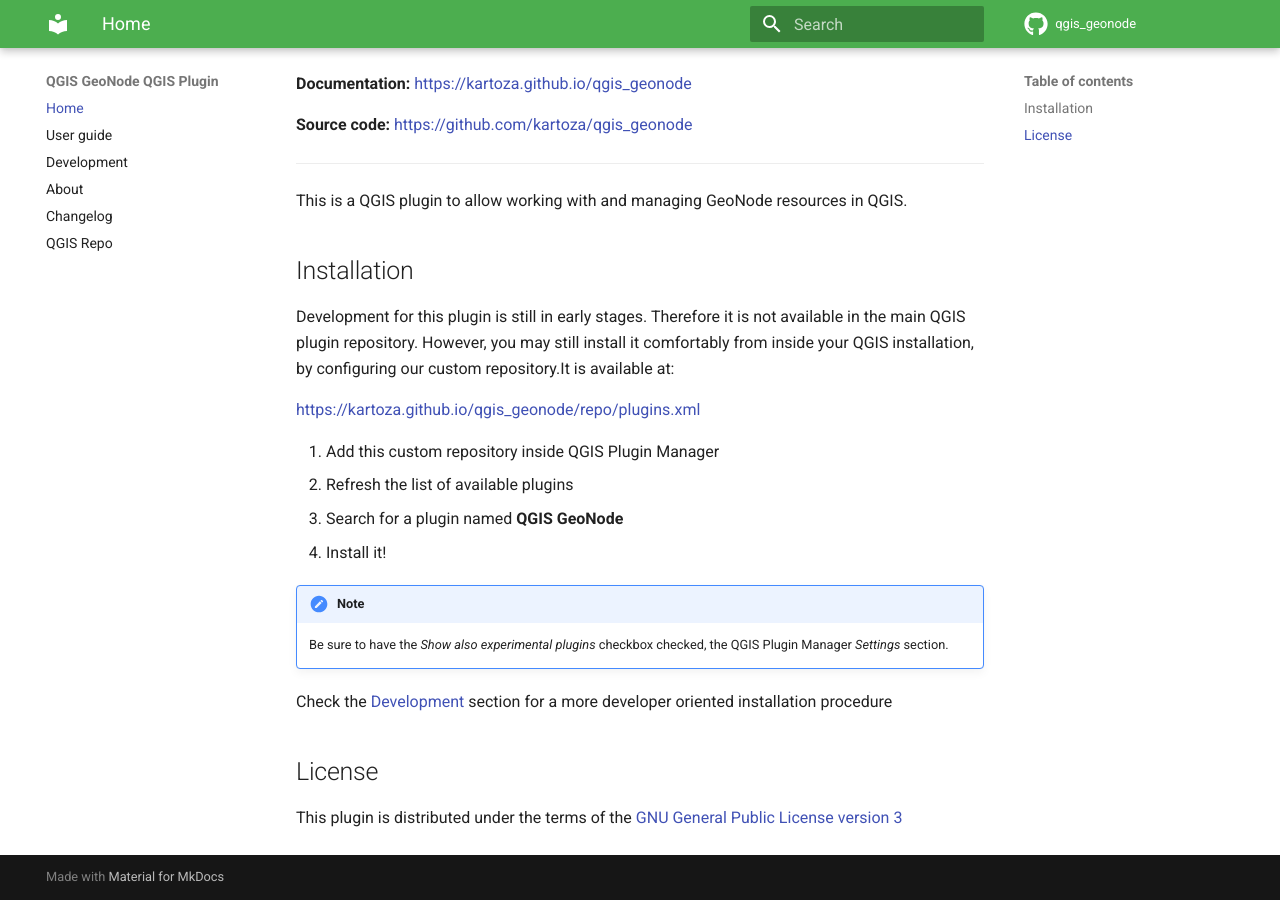
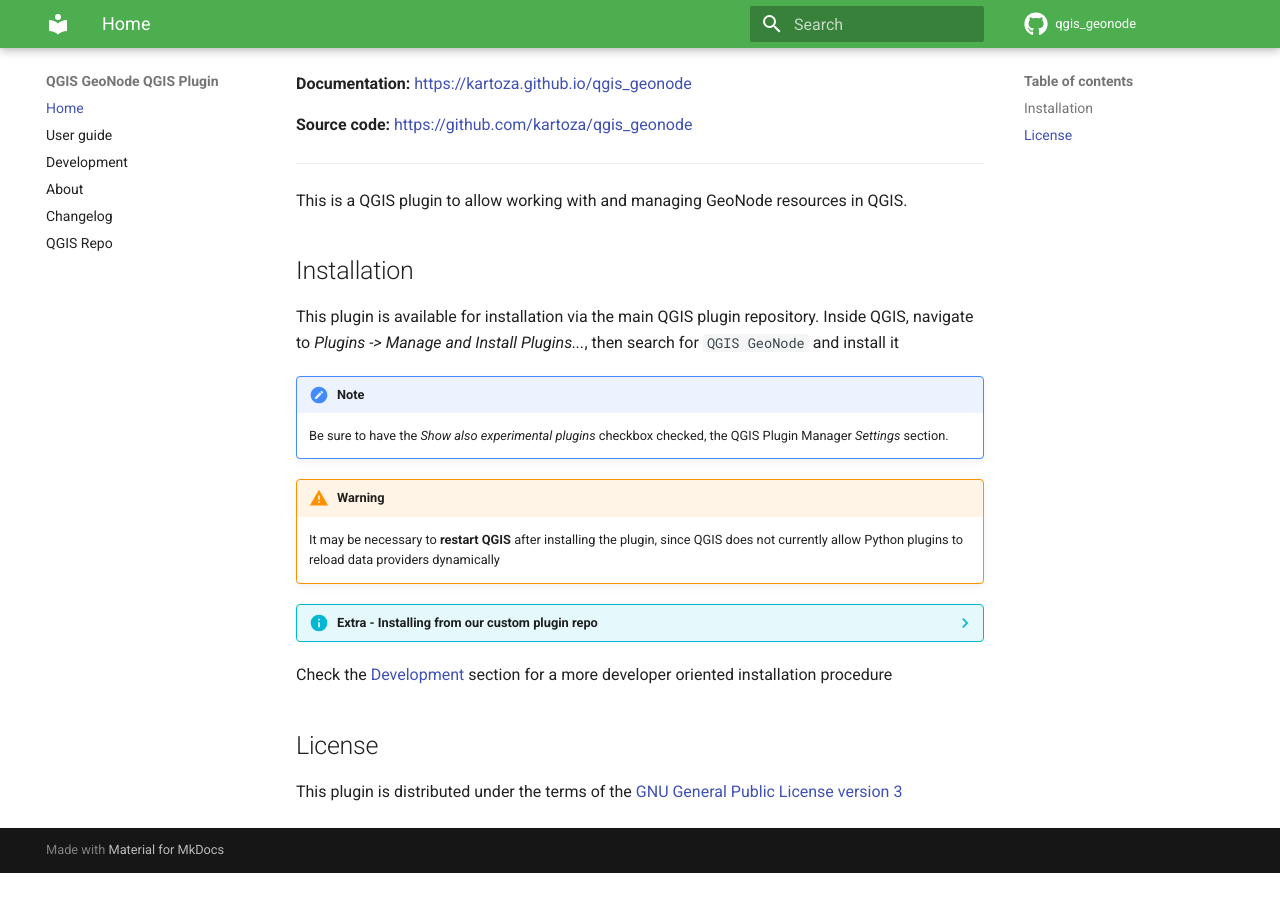
Before and after one commit to GeoNode/QGISGeoNodePlugin, an MkDocs documentation site: the page built from docs/index.md, in a window 1280 px wide and 900 px high, scrolled down 758 px. Built offline with MkDocs 1.6.1 and Material for MkDocs 9.7.7, drawn with Linux system fonts in a browser that asks for light colours; comment, search, counter and statistics services are not loaded; after the commit the page ends 1631 px from its top, so only the background shows below that; grey boxes are pictures that could not be loaded.

Commit message:
Update docs (#221)

```diff
--- a/docs/index.md
+++ b/docs/index.md
@@ -25,20 +25,30 @@
 
 ## Installation
 
-Development for this plugin is still in early stages. Therefore it is not available in
-the main QGIS plugin repository. However, you may still install it comfortably from
-inside your QGIS installation, by configuring our custom repository.It is available
-at:
-
-<https://kartoza.github.io/qgis_geonode/repo/plugins.xml>
-
-1. Add this custom repository inside QGIS Plugin Manager
-1. Refresh the list of available plugins
-1. Search for a plugin named **QGIS GeoNode**
-1. Install it!
+This plugin is available for installation via the main QGIS plugin repository. Inside QGIS,
+navigate to _Plugins -> Manage and Install Plugins..._, then search for `QGIS GeoNode` and install it
 
 !!! note
     Be sure to have the _Show also experimental plugins_ checkbox checked, the QGIS Plugin Manager _Settings_ section.
+
+!!! warning
+    It may be necessary to **restart QGIS** after installing the plugin, since QGIS does not currently allow Python
+    plugins to reload data providers dynamically
+
+??? info "Extra - Installing from our custom plugin repo"
+    In addition to installing from the official QGIS plugin repository.
+    This plugin is also available for install from our own custom plugin repo. This may ocasionally have a newer version
+    than the one present in the official QGIS repo (the reason being that the QGIS repo is manually curated and it
+    usually takes a while before a new version is approved by its maintainers)
+
+    It is available at:
+
+    <https://kartoza.github.io/qgis_geonode/repo/plugins.xml>
+
+    1. Add this custom repository inside QGIS Plugin Manager
+    1. Refresh the list of available plugins
+    1. Search for a plugin named **QGIS GeoNode**
+    1. Install it!
 
 Check the [Development](development.md) section for a more developer oriented
 installation procedure
--- a/mkdocs.yml
+++ b/mkdocs.yml
@@ -29,6 +29,7 @@
       permalink: true
   - pymdownx.snippets:
       base_path: .
+  - pymdownx.details
   - admonition
 
 plugins:
```
Also changed, not shown: CHANGELOG.md (+1 -0 lines).
